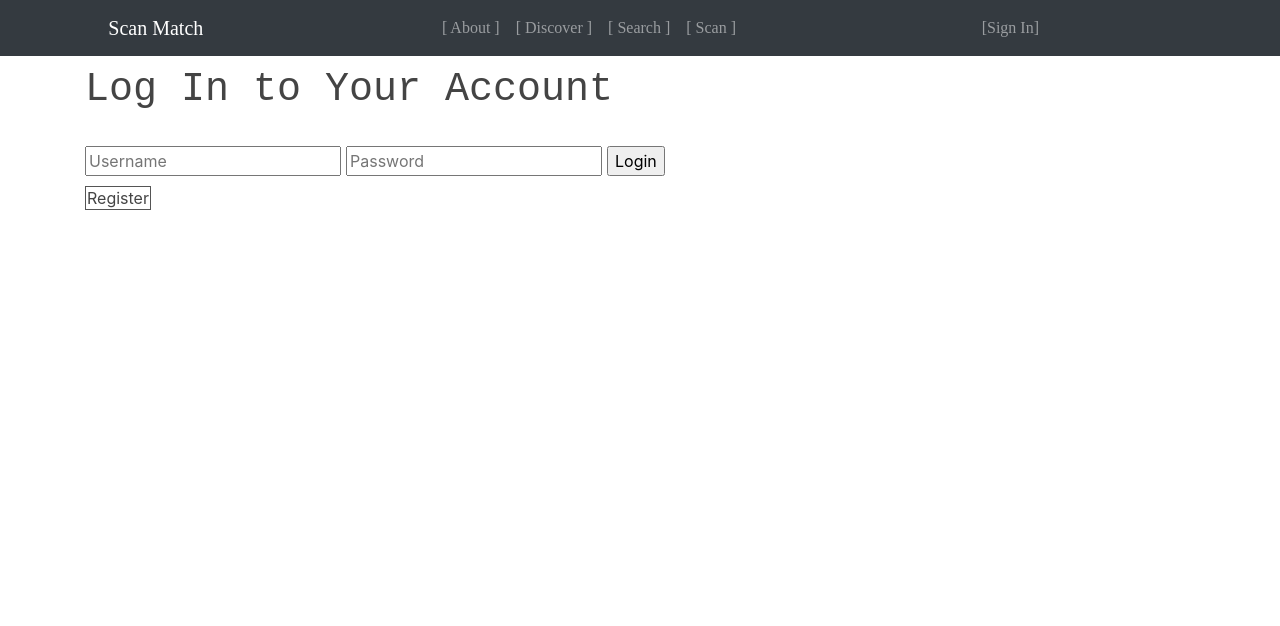
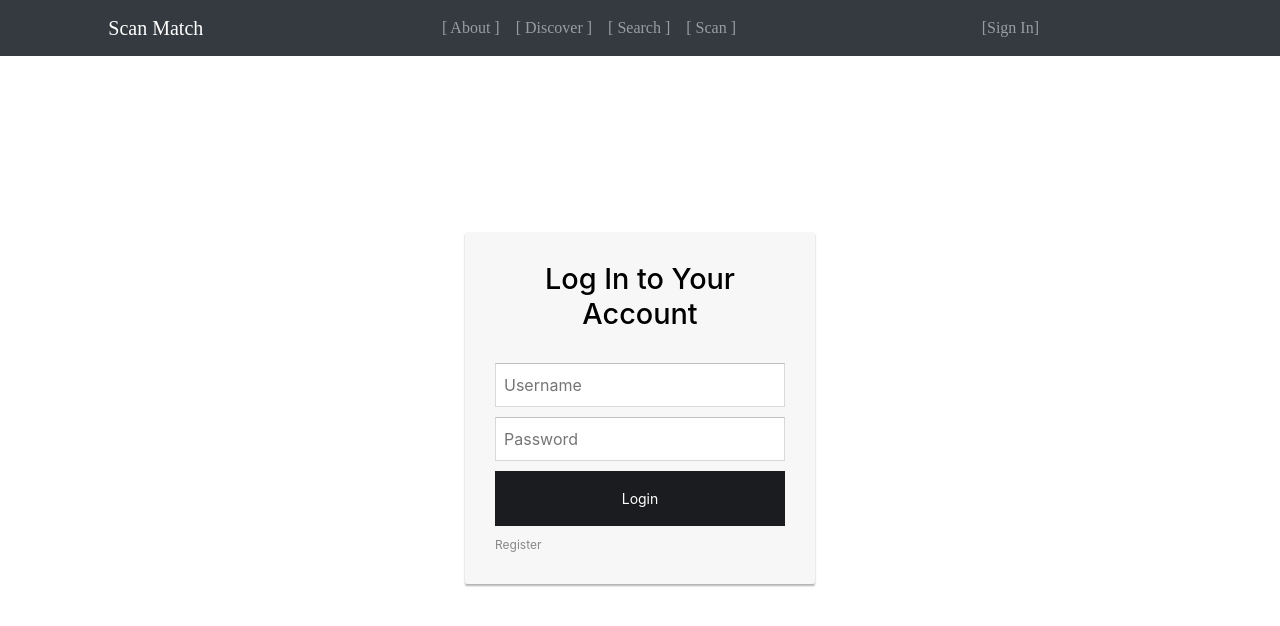
Before and after one commit to oalcala222/ScanMatch, a React (Create React App) app in the folder client/: page /signin in a window 1280 px wide. Shown: the top 626 px of the page. Built offline with nearby package versions, Linux system fonts and the light colour scheme; the HTML template or start-up script is replaced by a standard one.

Commit message:
initial login styling

```diff
--- a/client/src/components/Signup.css
+++ b/client/src/components/Signup.css
@@ -1,7 +1,29 @@
-h3{
-    font-family:"Courier New", serif;
+body {
+	color: white;
 }
 
-.dark-grey {
-    color:#444;
+#registration-container {
+    padding: 40px;
+    display: inline-block;
+    margin-top: 20%;
+    position: absolute;
+    left: 50%;
+    top: 50%;
+    transform: translate(-50%, -50%);
 }
+
+@media (min-width: 768px) {
+  	#registration-container {
+        margin-top: 6%;
+        align-content: center;
+	}
+
+	form {
+		margin: auto;
+	}
+}
+
+.container-page {
+    background: rgb(58, 57, 57);
+    margin: 35px;
+}
--- a/client/src/components/Signup.js
+++ b/client/src/components/Signup.js
@@ -223,11 +223,12 @@ export default class Signup extends Component {
 					deAuthenticate={this.props.deAuthenticate}
 					logout={this.props.logout}
 				/>
-				<div id="registration-container" className="container-fluid">
+				<div id="registration-container" className="container-fluid col-md-6">
 					<section className="container">
 						<div className="container-page">
 							<form onSubmit={this.handleSubmit.bind(this)}>
-								<div className="col-md-6">
+								<br></br>
+								<div className="col-md-12">
 									<h3 className="dark-grey">Registration</h3>
 
 									<div id="username-form" ref="usernameForm" className="form-group col-lg-12">
@@ -269,6 +270,7 @@ export default class Signup extends Component {
 									<h3 className="dark-grey"></h3>
 
 									<button type="submit" className="btn btn-light signup">Register</button>
+									<br></br><br></br>
 								</div>
 							</form>
 						</div>
--- a/client/src/components/login.css
+++ b/client/src/components/login.css
@@ -1,27 +1,98 @@
-h1 {
-    font-family:"Courier New", serif
+/* ***** LOGIN MODAL ******/
+.loginmodal-container {
+    color: black;
+    padding: 30px;
+    max-width: 350px;
+    width: 100% !important;
+    background-color: #F7F7F7;
+    margin: 0 auto;
+    border-radius: 2px;
+    box-shadow: 0px 2px 2px rgba(0, 0, 0, 0.3);
+    overflow: hidden;
+    margin-top: 11em;
   }
-.dark-grey{
-    color: #444;
+
+  .loginmodal-container h1 {
+    text-align: center;
+    font-size: 1.8em;
   }
-.bordered555{
-    border: solid 1px #555;
-    padding: 1px;
+
+  .loginmodal-container input[type=submit] {
+    width: 100%;
+    display: block;
+    margin-bottom: 10px;
+    position: relative;
   }
+
+  .loginmodal-container input[type=text], input[type=password] {
+    height: 44px;
+    font-size: 16px;
+    width: 100%;
+    margin-bottom: 10px;
+    -webkit-appearance: none;
+    background: #fff;
+    border: 1px solid #d9d9d9;
+    border-top: 1px solid #c0c0c0;
+    /* border-radius: 2px; */
+    padding: 0 8px;
+    box-sizing: border-box;
+    -moz-box-sizing: border-box;
+  }
+
+  .loginmodal-container input[type=text]:hover, input[type=password]:hover {
+    border: 1px solid #b9b9b9;
+    border-top: 1px solid #a0a0a0;
+    -moz-box-shadow: inset 0 1px 2px rgba(0,0,0,0.1);
+    -webkit-box-shadow: inset 0 1px 2px rgba(0,0,0,0.1);
+    box-shadow: inset 0 1px 2px rgba(0,0,0,0.1);
+  }
+
+  .loginmodal {
+    text-align: center;
+    font-size: 14px;
+    font-family: 'Arial', sans-serif;
+    font-weight: 700;
+    height: 36px;
+    padding: 0 8px;
+  /* border-radius: 3px; */
+  /* -webkit-user-select: none;
+    user-select: none; */
+  }
+
+  .loginmodal-submit {
+    /* border: 1px solid #3079ed; */
+    border: 0px;
+    color: #fff;
+    text-shadow: 0 1px rgba(0,0,0,0.1);
+    background-color: #1a1c1f;
+    padding: 17px 0px;
+    font-size: 14px;
+    /* background-image: -webkit-gradient(linear, 0 0, 0 100%,   from(#4d90fe), to(#4787ed)); */
+  }
+
+  .loginmodal-submit:hover {
+    /* border: 1px solid #2f5bb7; */
+    border: 0px;
+    text-shadow: 0 1px rgba(0,0,0,0.3);
+    background-color: #2a2f36;
+    /* background-image: -webkit-gradient(linear, 0 0, 0 100%,   from(#4d90fe), to(#357ae8)); */
+  }
+
+  .loginmodal-container a {
+    text-decoration: none;
+    color: rgb(63, 60, 60);
+    font-weight: 400;
+    text-align: center;
+    display: inline-block;
+    opacity: 0.6;
+    transition: opacity ease 0.5s;
+  }
+
   .login-help{
-    padding-top:10px;
+    font-size: 12px;
   }
-@media only screen and (min-width: 769px){
-    #password-input{
-        margin-left:5px;
-        margin-right:5px;
-        margin-top:0px;
+
+  .content {
+      padding-top: 30px;
   }
-}
-@media only screen and (max-width:768px){
-    #password-input{
-        margin-left:0px;
-        margin-right: 5px;
-        margin-top:5px;
-    }
-}
+  /* Login CSS End */
```
Also changed, not shown: 1 other file (tests, documents, lock files or other folders). Lines whose indentation alone changed are shown as unchanged.
